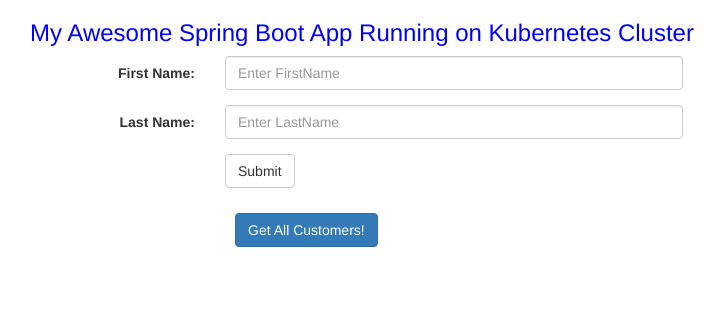
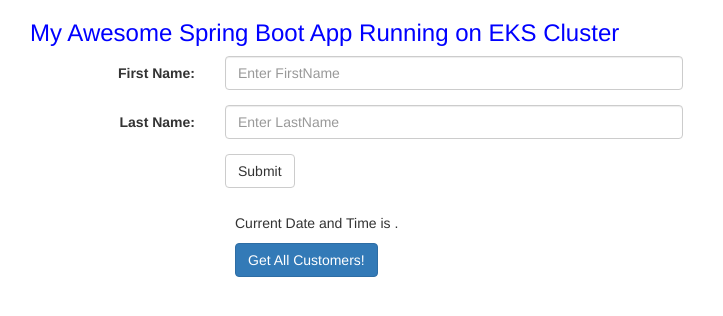
Before and after one commit to akannan1087/springboot-app, a plain HTML site: page src/main/resources/templates/index.html in a window 1280 px wide. Shown: the whole page, without its empty margins (40-763 px from the left). Drawn offline with nearby package versions, Linux system fonts and the light colour scheme.

Commit message:
added date

```diff
--- a/src/main/resources/templates/index.html
+++ b/src/main/resources/templates/index.html
@@ -13,7 +13,7 @@
 
 <div class="container" ng-app="app">
 
-    <h3 style="color:blue"> My Awesome Spring Boot App Running on Kubernetes Cluster </h3>
+    <h3 style="color:blue"> My Awesome Spring Boot App Running on EKS Cluster </h3>
 
     <div ng-controller="postcontroller">
         <form class="form-horizontal" name="customerForm" ng-submit="submitForm()">
@@ -44,6 +44,8 @@
     </div>
 
     <div class="col-sm-offset-2 col-sm-10" ng-controller="getcontroller">
+          <p>Current Date and Time is <span id='date-time'></span>.</p>
+
         <button id="getAllCustomersId" type="button" class="btn btn-primary" ng-click="getfunction()">Get All Customers!</button>
         <ul>
             <li ng-repeat="cust in response">{{cust.firstname + " " + cust.lastname}}</li>
```
